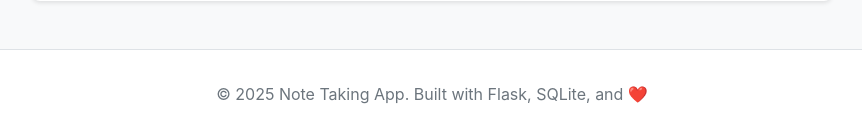
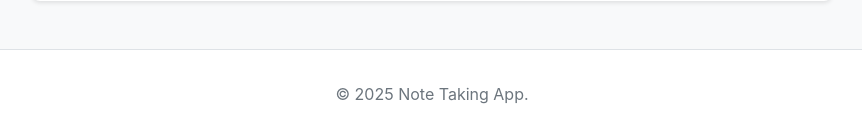
Before and after one commit to yausum/Notetaking-App, a Flask app: page /add in a window 1280 px wide. Shown: the part 1289-1428 px from the top of the page, without its empty margins (208-1070 px from the left). Run offline with Flask 3, Linux system fonts and the light colour scheme.

Commit message:
Update base.html

```diff
--- a/frontend/templates/base.html
+++ b/frontend/templates/base.html
@@ -43,7 +43,7 @@
 
     <footer>
         <div class="container">
-            <p>&copy; 2025 Note Taking App. Built with Flask, SQLite, and ❤️</p>
+            <p>&copy; 2025 Note Taking App. </p>
         </div>
     </footer>
 
```
